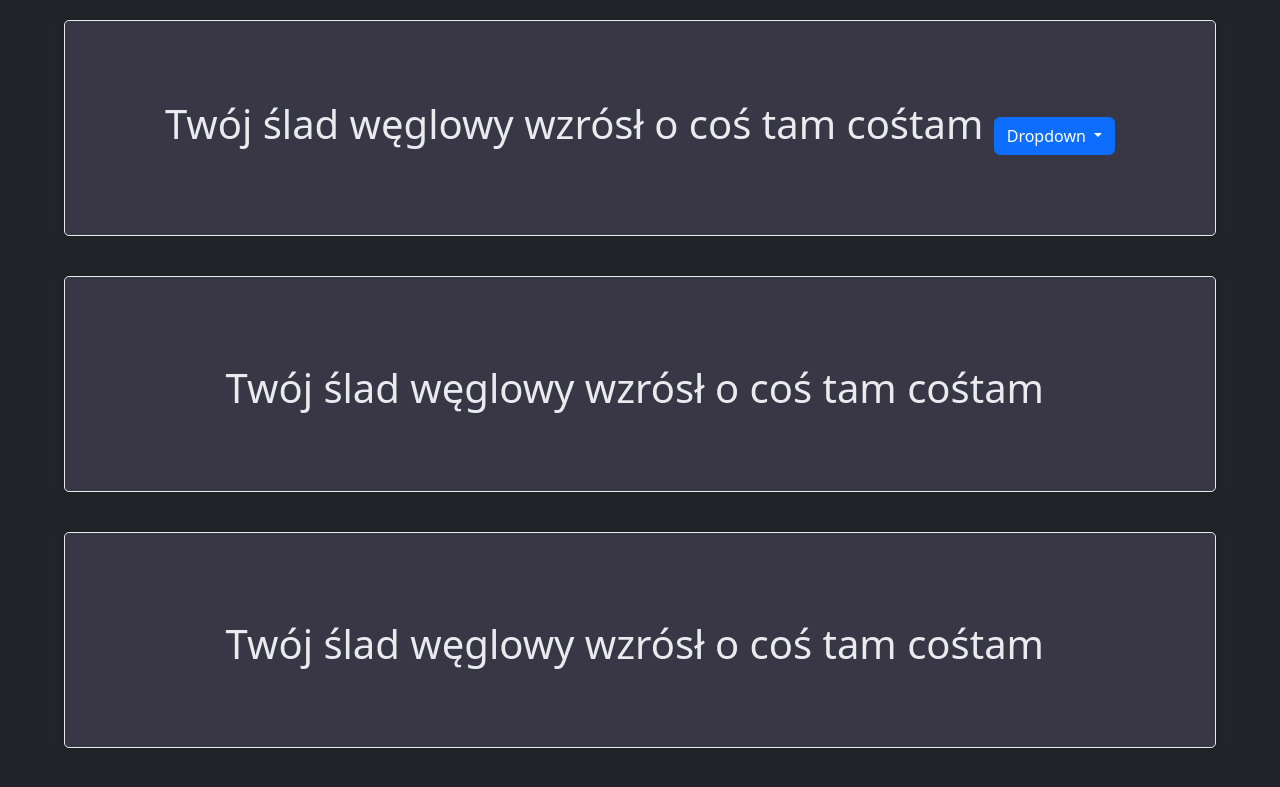
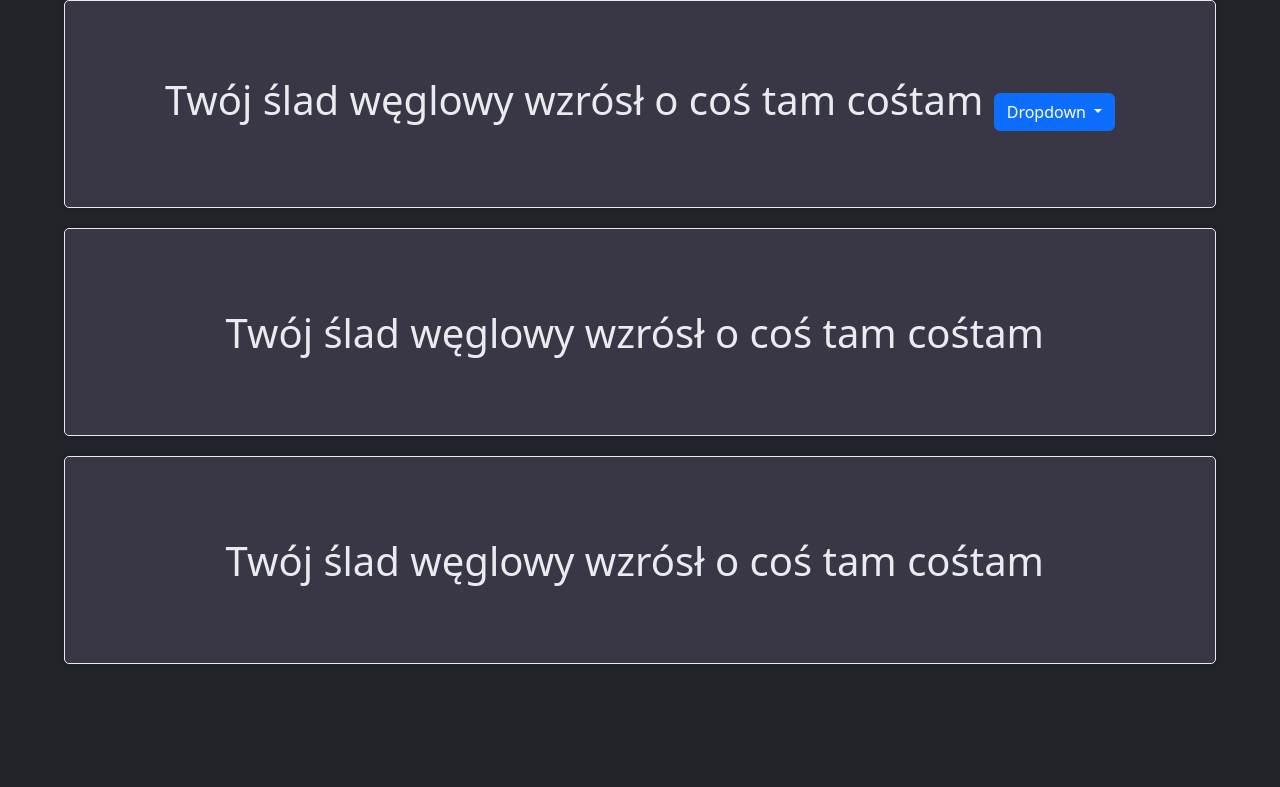
Before and after one commit to mociok/infotech-team, a Django app: page / in a window 1280 px wide. Shown: the top 787 px of the page. Run offline with Django 4.2, Linux system fonts and the light colour scheme; some libraries are stand-ins or nearby versions.

Commit message:
strona index.html poprawki

```diff
--- a/static/assets/bootstrap/css/style.css
+++ b/static/assets/bootstrap/css/style.css
@@ -3,11 +3,10 @@
     border-radius: 5px;
     box-shadow: 0 0 10px rgba(0,0,0,0.2);
     padding: 20px;
-    margin-bottom: 20px;
     margin-top: 20px;
     border: 1px solid #eaeaea;
     min-width: 90vw;
-    min-height: 27vh;
+    min-height: 26vh;
     justify-content: center;
     align-items: center;
     display: flex;
--- a/templates/index.html
+++ b/templates/index.html
@@ -12,7 +12,7 @@
 
 <body style="background: var(--bs-body-color);color: var(--bs-secondary-bg);">
     <div class="justify-content-center align-items-center d-flex odstep">
-        <div class="blok">
+        <div class="blok mt-0">
             <div class="">
                 <h1>Twój ślad węglowy wzrósł o coś tam cośtam&nbsp;</h1>
             </div>
@@ -26,7 +26,7 @@
 
     <div class="justify-content-center align-items-center d-flex odstep">
         <div class="blok">
-            <div style="margin-top: 15px;" class="">
+            <div style="margin-top: 10px;" class="">
                 <h1>Twój ślad węglowy wzrósł o coś tam cośtam&nbsp;</h1>
             </div>
         </div>
@@ -34,12 +34,14 @@
 
     <div class="justify-content-center align-items-center d-flex odstep">
         <div class="blok">
-            <div style="margin-top: 15px;" class="">
+            <div style="margin-top: 10px; margin-bottom: 0" class="">
                 <h1>Twój ślad węglowy wzrósł o coś tam cośtam&nbsp;</h1>
             </div>
         </div>
     </div>
 
+
+
     <script src="{% static 'assets/bootstrap/js/bootstrap.min.js' %}"></script>
 </body>
 
```
